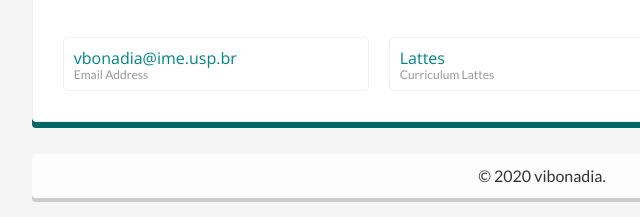
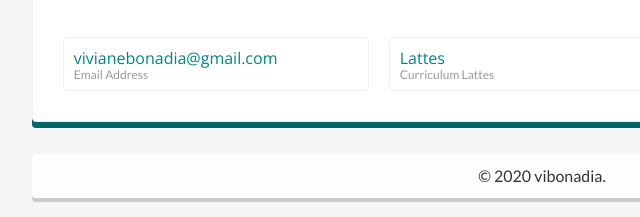
Before and after one commit to vibonadia/vibonadia.github.io, a plain HTML site: page index.html in a window 1280 px wide. Shown: the part 413-630 px from the top of the page, 98-738 px from the left. Drawn offline with nearby package versions, Linux system fonts and the light colour scheme.

Commit message:
Atualiza e-mail

```diff
--- a/index.html
+++ b/index.html
@@ -6,7 +6,7 @@
 <head>
   <meta charset="utf-8">
   <meta http-equiv="X-UA-Compatible" content="IE=edge,chrome=1">
-  <title>vbonadia</title>
+  <title>vibonadia</title>
   <meta name="description" content="">
   <meta name="viewport" content="width=device-width">
 
@@ -111,7 +111,7 @@
                           <div class="g1">
                             <div class="item-box clearfix">
                               <div class="item-data">
-                                <h3><a href="mailto:vbonadia@ime.usp.br">vbonadia@ime.usp.br</a></h3>
+                                <h3><a href="mailto:vivianebonadia@gmail.com">vivianebonadia@gmail.com</a></h3>
                                 <p>Email Address</p>
                               </div>
                             </div>
```
